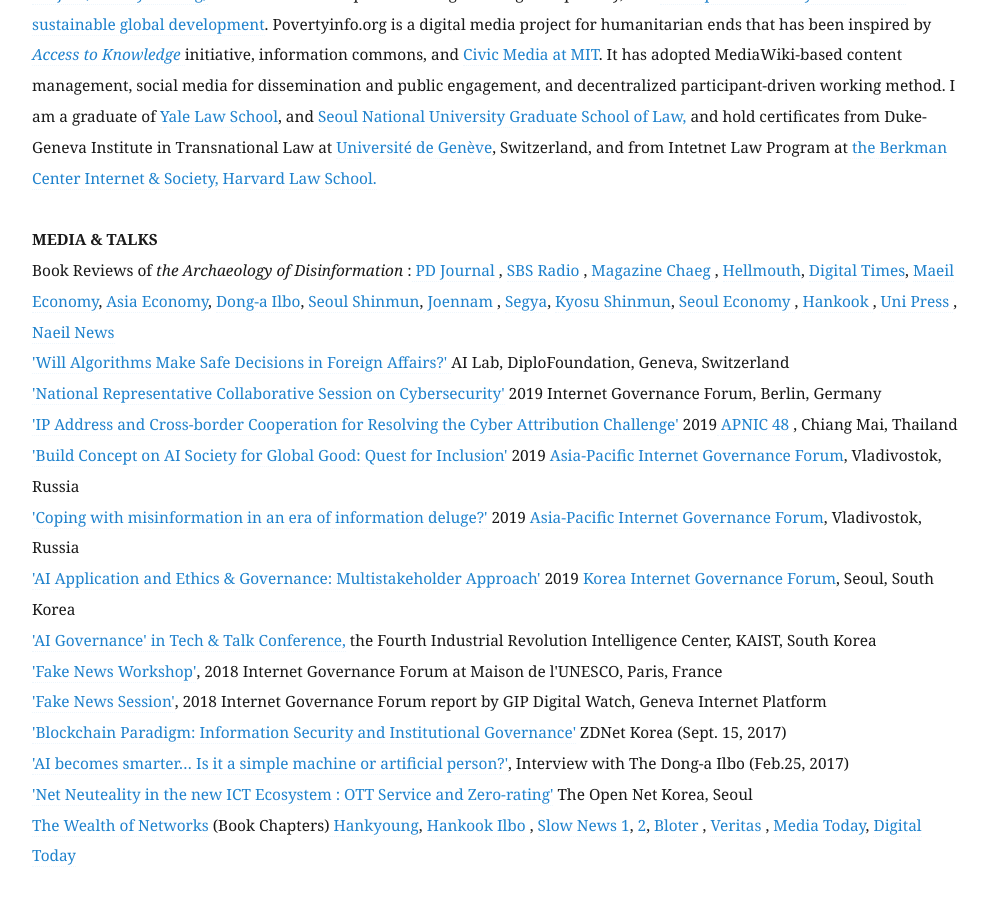
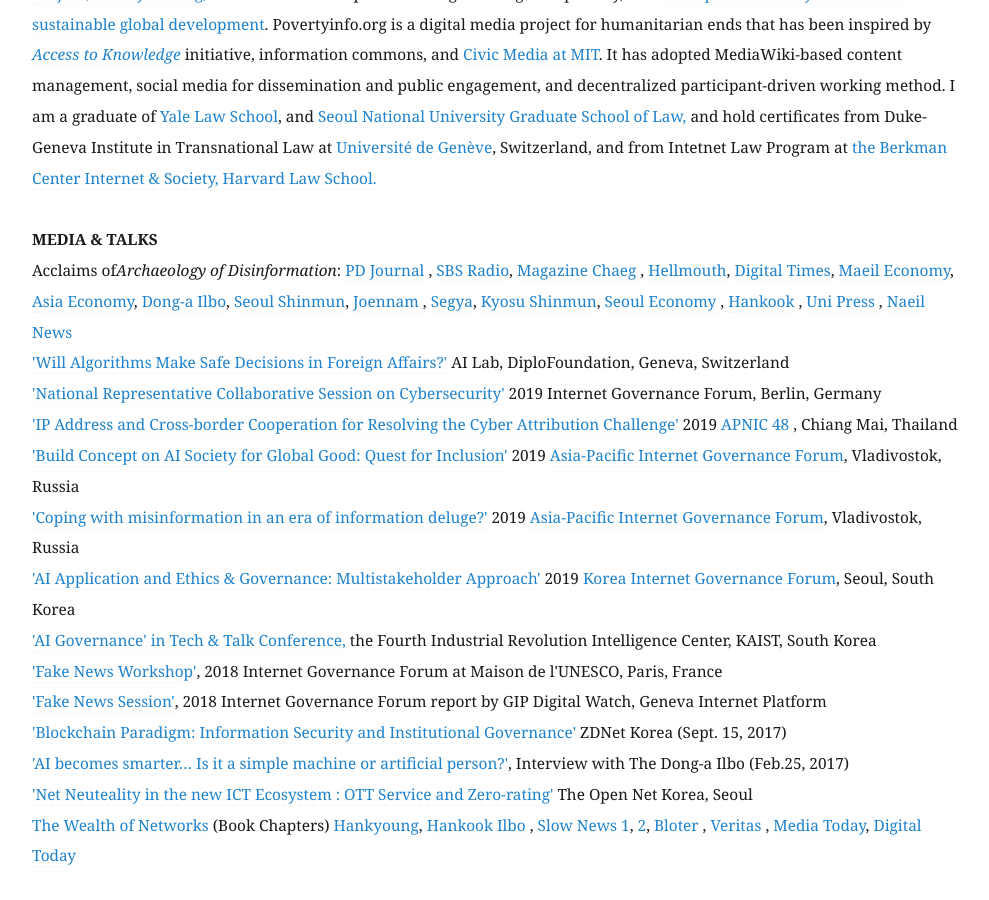
Before and after one commit to eunchangchoi/eunchangchoi.github.io, a Jekyll site: the page built from index.md, in a window 1280 px wide and 900 px high, scrolled down 1710 px. Shown: the whole window, without its empty margins (68-1057 px from the left). Built offline with Jekyll 4.4.1, drawn with Linux system fonts in a browser that asks for light colours.

Commit message:
Update index.md

```diff
--- a/index.md
+++ b/index.md
@@ -27,7 +27,7 @@
    <br>
 
  <strong> MEDIA & TALKS </strong> <br>
-Book Reviews of<i> the Archaeology of Disinformation </i>:<a href="https://www.pdjournal.com/news/articleView.html?idxno=71119"> PD Journal </a>, <a href="http://radio.sbs.co.kr/gorealra/player/?podId=P0000000874&vodId=V0000328499"> SBS Radio </a>, <a href="https://bit.ly/3aVFA4z"> Magazine Chaeg </a>, <a href="https://www.youtube.com/watch?v=MpeoOBXadZ8&feature=youtu.be&t=241"> Hellmouth</a>, <a href="http://www.dt.co.kr/contents.html?article_no=2020030302103869061001"> Digital Times</a>, <a href="https://www.mk.co.kr/news/culture/view/2020/02/155878"> Maeil Economy</a>, <a href="https://www.asiae.co.kr/article/2020022811050161321&mobile=Y"> Asia Economy</a>, <a href="http://www.donga.com/news/article/all/20200216/99724450/1"> Dong-a Ilbo</a>, <a href="https://www.seoul.co.kr/news/newsView.php?id=20200313020005&wlog_tag3=naver">Seoul Shinmun</a>,<a href="https://www.jnilbo.com/2020/02/20/2020022015101829561/"> Joennam </a>, <a href="http://www.segye.com/newsView/20200214510584?OutUrl=naver"> Segya</a>, <a href="https://www.kyosu.net/news/articleView.html?idxno=48054"> Kyosu Shinmun</a>, <a href="https://www.sedaily.com/NewsVIew/1YYX4ZYYI0"> Seoul Economy </a>, <a href="https://www.hankookilbo.com/News/Read/202002131753026467">Hankook </a>, <a href="https://www.unipress.co.kr/news/articleView.html?idxno=771"> Uni Press </a>, <a href="https://www.naeil.com/news_view/?id_art=341418"> Naeil News </a> <br>
+Acclaims of<i>Archaeology of Disinformation</i>:<a href="https://www.pdjournal.com/news/articleView.html?idxno=71119"> PD Journal </a>, <a href="http://radio.sbs.co.kr/gorealra/player/?podId=P0000000874&vodId=V0000328499"> SBS Radio</a>, <a href="https://bit.ly/3aVFA4z"> Magazine Chaeg </a>, <a href="https://www.youtube.com/watch?v=MpeoOBXadZ8&feature=youtu.be&t=241"> Hellmouth</a>, <a href="http://www.dt.co.kr/contents.html?article_no=2020030302103869061001"> Digital Times</a>, <a href="https://www.mk.co.kr/news/culture/view/2020/02/155878"> Maeil Economy</a>, <a href="https://www.asiae.co.kr/article/2020022811050161321&mobile=Y"> Asia Economy</a>, <a href="http://www.donga.com/news/article/all/20200216/99724450/1"> Dong-a Ilbo</a>, <a href="https://www.seoul.co.kr/news/newsView.php?id=20200313020005&wlog_tag3=naver">Seoul Shinmun</a>,<a href="https://www.jnilbo.com/2020/02/20/2020022015101829561/"> Joennam </a>, <a href="http://www.segye.com/newsView/20200214510584?OutUrl=naver"> Segya</a>, <a href="https://www.kyosu.net/news/articleView.html?idxno=48054"> Kyosu Shinmun</a>, <a href="https://www.sedaily.com/NewsVIew/1YYX4ZYYI0"> Seoul Economy </a>, <a href="https://www.hankookilbo.com/News/Read/202002131753026467">Hankook </a>, <a href="https://www.unipress.co.kr/news/articleView.html?idxno=771"> Uni Press </a>, <a href="https://www.naeil.com/news_view/?id_art=341418"> Naeil News </a> <br>
  <a href="https://www.diplomacy.edu/blog/will-algorithms-make-safe-decisions-foreign-affairs">'Will Algorithms Make Safe Decisions in Foreign Affairs?' </a> AI Lab, DiploFoundation, Geneva, Switzerland <br>
 <a href="https://www.youtube.com/watch?v=nsZJaB3fx0E&feature=youtu.be&t=1689">'National Representative Collaborative Session on Cybersecurity'</a> 2019 Internet Governance Forum, Berlin, Germany <br>
 <a href="https://youtu.be/uRsC_ypHGCg?t=1336">'IP Address and Cross-border Cooperation for Resolving the Cyber Attribution Challenge'</a> 2019<a href="https://conference.apnic.net/48/program/schedule/#/day/6/cooperation-sig"> APNIC 48 </a>, Chiang Mai, Thailand<br>
```
